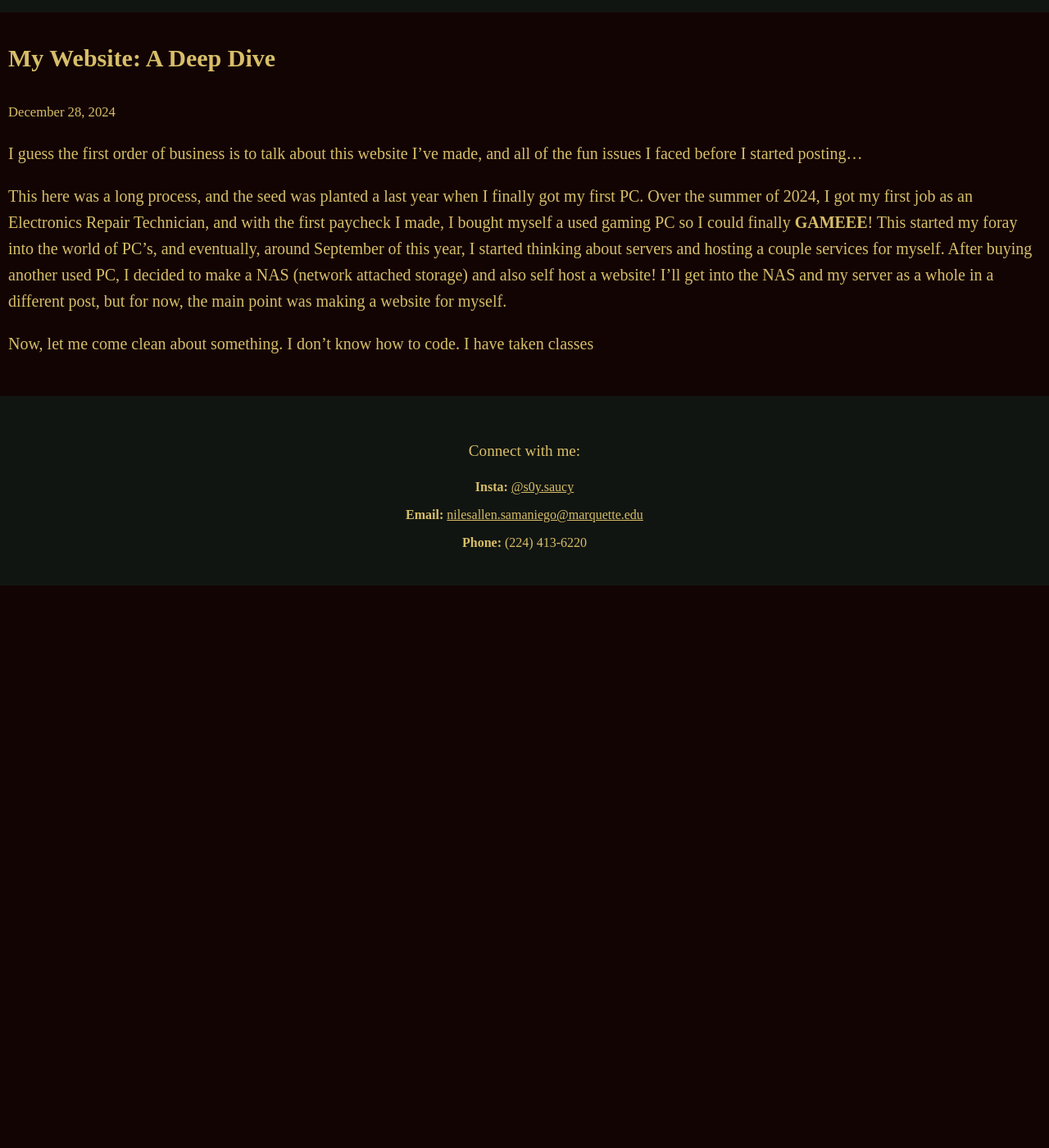
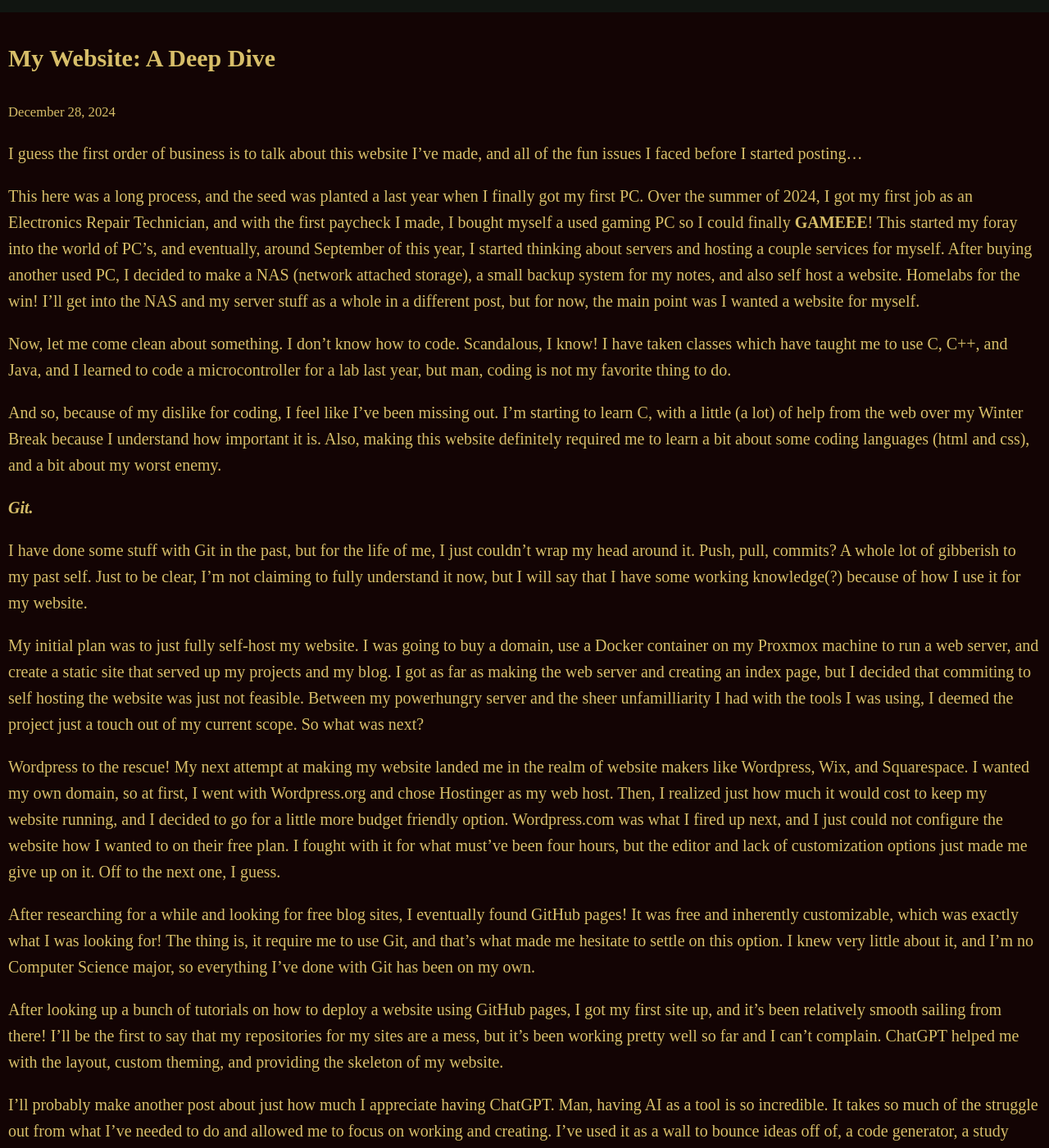
Before and after one commit to n-samaniego/Current-Flow-of-Thoughts, a Jekyll site: the page built from _posts/2024-12-28-My-Website:-A-Deep-Dive.md, in a window 1280 px wide and 1400 px high, scrolled down 235 px. Shown: the whole window at 82% size. Built offline with Jekyll 4.4.1, drawn with Linux system fonts in a browser that asks for light colours; before the commit the page ends 949 px from its top, so only the background shows below that; some of the changed text lies outside the part shown.

Commit message:
Update 2024-12-28-My-Website:-A-Deep-Dive.md

```diff
--- a/_posts/2024-12-28-My-Website:-A-Deep-Dive.md
+++ b/_posts/2024-12-28-My-Website:-A-Deep-Dive.md
@@ -6,6 +6,26 @@ categories: blog
 ---
   I guess the first order of business is to talk about this website I've made, and all of the fun issues I faced before I started posting...
 
-  This here was a long process, and the seed was planted a last year when I finally got my first PC. Over the summer of 2024, I got my first job as an Electronics Repair Technician, and with the first paycheck I made, I bought myself a used gaming PC so I could finally **GAMEEE**! This started my foray into the world of PC's, and eventually, around September of this year, I started thinking about servers and hosting a couple services for myself. After buying another used PC, I decided to make a NAS (network attached storage) and also self host a website! I'll get into the NAS and my server as a whole in a different post, but for now, the main point was making a website for myself.
+  This here was a long process, and the seed was planted a last year when I finally got my first PC. Over the summer of 2024, I got my first job as an Electronics Repair Technician, and with the first paycheck I made, I bought myself a used gaming PC so I could finally **GAMEEE**! This started my foray into the world of PC's, and eventually, around September of this year, I started thinking about servers and hosting a couple services for myself. After buying another used PC, I decided to make a NAS (network attached storage), a small backup system for my notes, and also self host a website. Homelabs for the win! I'll get into the NAS and my server stuff as a whole in a different post, but for now, the main point was I wanted a website for myself.
 
-  Now, let me come clean about something. I don't know how to code. I have taken classes
+  Now, let me come clean about something. I don't know how to code. Scandalous, I know! I have taken classes which have taught me to use C, C++, and Java, and I learned to code a microcontroller for a lab last year, but man, coding is not my favorite thing to do.
+
+  And so, because of my dislike for coding, I feel like I've been missing out. I'm starting to learn C, with a little (a lot) of help from the web over my Winter Break because I understand how important it is. Also, making this website definitely required me to learn a bit about some coding languages (html and css), and a bit about my worst enemy.
+
+***Git.***
+
+  I have done some stuff with Git in the past, but for the life of me, I just couldn't wrap my head around it. Push, pull, commits? A whole lot of gibberish to my past self. Just to be clear, I'm not claiming to fully understand it now, but I will say that I have some working knowledge(?) because of how I use it for my website.
+
+My initial plan was to just fully self-host my website. I was going to buy a domain, use a Docker container on my Proxmox machine to run a web server, and create a static site that served up my projects and my blog. I got as far as making the web server and creating an index page, but I decided that commiting to self hosting the website was just not feasible. Between my powerhungry server and the sheer unfamilliarity I had with the tools I was using, I deemed the project just a touch out of my current scope. So what was next?
+
+Wordpress to the rescue! My next attempt at making my website landed me in the realm of website makers like Wordpress, Wix, and Squarespace. I wanted my own domain, so at first, I went with Wordpress.org and chose Hostinger as my web host. Then, I realized just how much it would cost to keep my website running, and I decided to go for a little more budget friendly option. Wordpress.com was what I fired up next, and I just could not configure the website how I wanted to on their free plan. I fought with it for what must've been four hours, but the editor and lack of customization options just made me give up on it. Off to the next one, I guess.
+
+After researching for a while and looking for free blog sites, I eventually found GitHub pages! It was free and inherently customizable, which was exactly what I was looking for! The thing is, it require me to use Git, and that's what made me hesitate to settle on this option. I knew very little about it, and I'm no Computer Science major, so everything I've done with Git has been on my own.
+
+After looking up a bunch of tutorials on how to deploy a website using GitHub pages, I got my first site up, and it's been relatively smooth sailing from there! I'll be the first to say that my repositories for my sites are a mess, but it's been working pretty well so far and I can't complain. ChatGPT helped me with the layout, custom theming, and providing the skeleton of my website.
+
+I'll probably make another post about just how much I appreciate having ChatGPT. Man, having AI as a tool is so incredible. It takes so much of the struggle out from what I've needed to do and allowed me to focus on working and creating. I've used it as a wall to bounce ideas off of, a code generator, a study device, you name it. It has made me question whether I'm using it too much, but those thoughts are for another day.
+
+Now we're here! I love the way my site looks, and I love the features I've implemented. It'll change, I'll make it better and probably break it a few times, but it feels... good. It feels so nice to just write and have somewhere to post and have it all just *work*.
+
+signing off for now! -Niles
```
